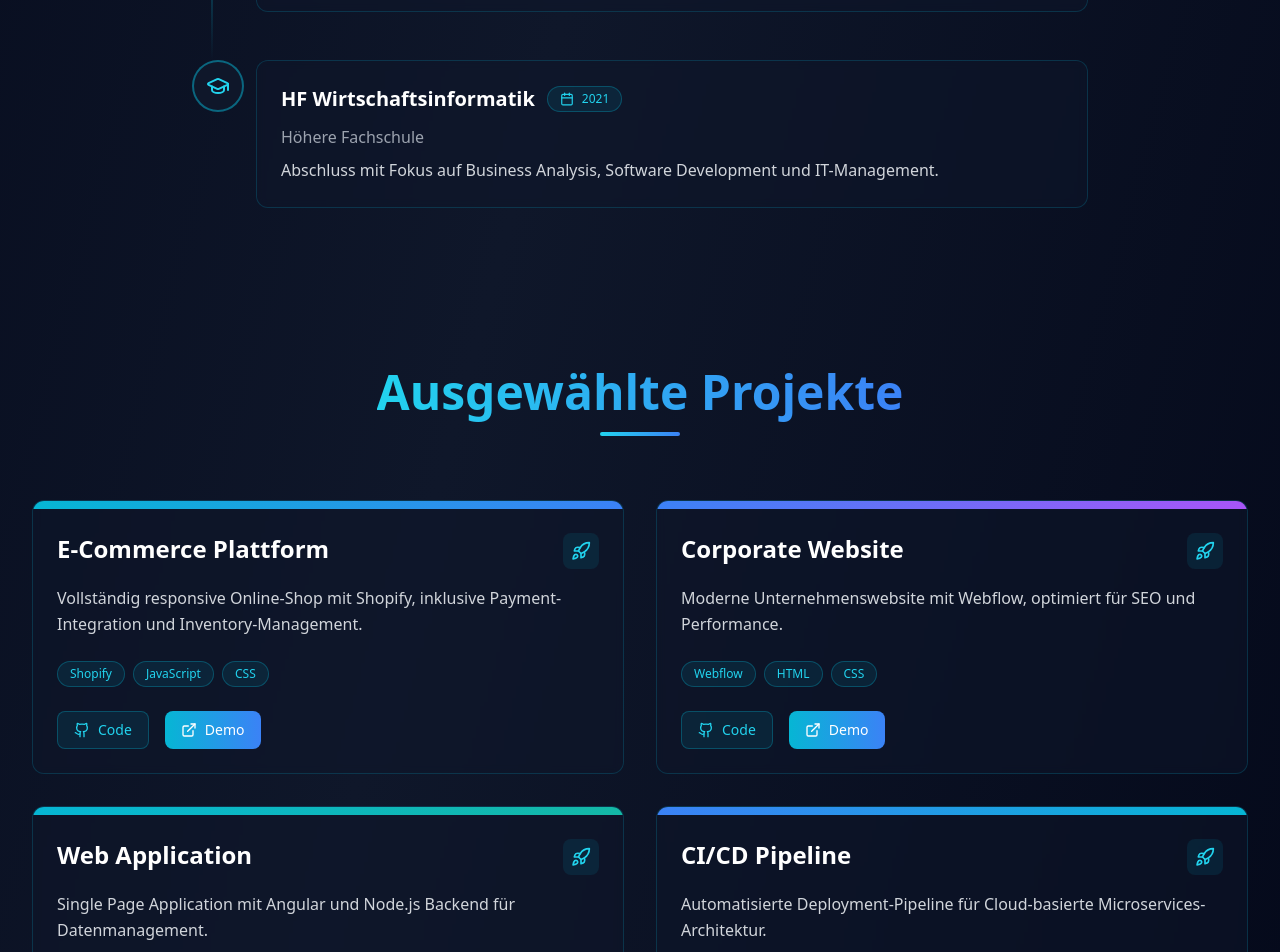
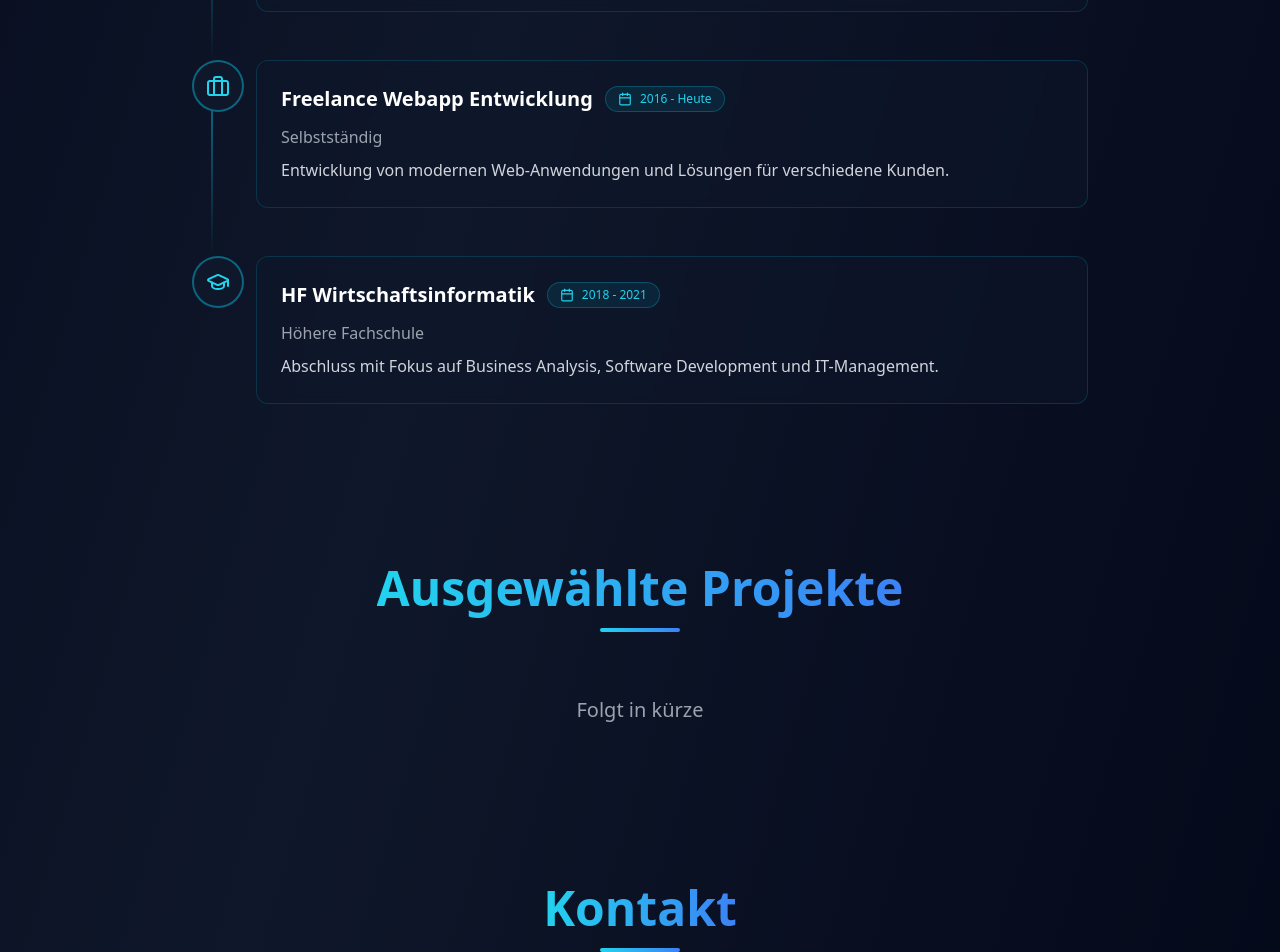
Before and after one commit to notisalomon/portfolio-project, a React (Vite) app: page / in a window 1280 px wide. Shown: the part 2660-3612 px from the top of the page. Built offline with nearby package versions, Linux system fonts and the light colour scheme.

Commit message:
Updated Experience.tsx

```diff
--- a/src/components/Contact.tsx
+++ b/src/components/Contact.tsx
@@ -16,10 +16,7 @@ const Contact = () => {
     setSubmitStatus('idle');
 
     try {
-      const supabaseUrl = import.meta.env.VITE_SUPABASE_URL;
-      const apiUrl = `${supabaseUrl}/functions/v1/send-contact-email`;
-
-      const response = await fetch(apiUrl, {
+      const response = await fetch('https://formspree.io/f/xkgnazlv', {
         method: 'POST',
         headers: {
           'Content-Type': 'application/json',
@@ -28,12 +25,15 @@ const Contact = () => {
           name: formData.name,
           email: formData.email,
           message: formData.message,
+          _replyto: formData.email,
+          _subject: `Neue Nachricht von ${formData.name}`,
         }),
       });
 
       if (response.ok) {
         setSubmitStatus('success');
         setFormData({ name: '', email: '', message: '' });
+        setTimeout(() => setSubmitStatus('idle'), 5000);
       } else {
         setSubmitStatus('error');
       }
@@ -188,7 +188,7 @@ const Contact = () => {
 
         <div className="mt-20 pt-8 border-t border-cyan-500/20 text-center">
           <p className="text-gray-400">
-            © 2025 Labi. Designed & Built with passion in Zürich.
+            © 2025 Labi. Designed & built with passion in Zürich.
           </p>
         </div>
       </div>
--- a/src/components/Experience.tsx
+++ b/src/components/Experience.tsx
@@ -15,15 +15,23 @@ const Experience = () => {
       type: 'education',
       title: 'Bachelor Informatik (FH)',
       organization: 'Fachhochschule Zürich',
-      period: 'In Bearbeitung',
+      period: 'Aktuell',
       description: 'Vertiefung in Software Engineering, Cloud Computing und moderne Entwicklungsmethoden.',
+    },
+    {
+      icon: <Briefcase className="text-cyan-400" size={24} />,
+      type: 'work',
+      title: 'Freelance Webapp Entwicklung',
+      organization: 'Selbstständig',
+      period: '2016 - Heute',
+      description: 'Entwicklung von modernen Web-Anwendungen und Lösungen für verschiedene Kunden.',
     },
     {
       icon: <GraduationCap className="text-cyan-400" size={24} />,
       type: 'education',
       title: 'HF Wirtschaftsinformatik',
       organization: 'Höhere Fachschule',
-      period: '2021',
+      period: '2018 - 2021',
       description: 'Abschluss mit Fokus auf Business Analysis, Software Development und IT-Management.',
     },
   ];
--- a/src/components/Projects.tsx
+++ b/src/components/Projects.tsx
@@ -1,33 +1,6 @@
 import { ExternalLink, Github, Rocket } from 'lucide-react';
 
 const Projects = () => {
-  const projects = [
-    {
-      title: 'E-Commerce Plattform',
-      description: 'Vollständig responsive Online-Shop mit Shopify, inklusive Payment-Integration und Inventory-Management.',
-      technologies: ['Shopify', 'JavaScript', 'CSS'],
-      gradient: 'from-cyan-500 to-blue-500',
-    },
-    {
-      title: 'Corporate Website',
-      description: 'Moderne Unternehmenswebsite mit Webflow, optimiert für SEO und Performance.',
-      technologies: ['Webflow', 'HTML', 'CSS'],
-      gradient: 'from-blue-500 to-purple-500',
-    },
-    {
-      title: 'Web Application',
-      description: 'Single Page Application mit Angular und Node.js Backend für Datenmanagement.',
-      technologies: ['Angular', 'Node.js', 'MS-SQL'],
-      gradient: 'from-cyan-500 to-teal-500',
-    },
-    {
-      title: 'CI/CD Pipeline',
-      description: 'Automatisierte Deployment-Pipeline für Cloud-basierte Microservices-Architektur.',
-      technologies: ['Docker', 'Kubernetes', 'CI/CD'],
-      gradient: 'from-blue-500 to-cyan-500',
-    },
-  ];
-
   return (
     <section id="projects" className="py-20 relative">
       <div className="max-w-7xl mx-auto px-4 sm:px-6 lg:px-8">
@@ -40,52 +13,8 @@ const Projects = () => {
           <div className="w-20 h-1 bg-gradient-to-r from-cyan-400 to-blue-500 mx-auto rounded-full"></div>
         </div>
 
-        <div className="grid md:grid-cols-2 gap-8">
-          {projects.map((project, index) => (
-            <div
-              key={index}
-              className="group bg-slate-900/50 backdrop-blur-sm border border-cyan-500/20 rounded-xl overflow-hidden hover:border-cyan-500/40 transition-all duration-300 hover:transform hover:scale-105"
-            >
-              <div className={`h-2 bg-gradient-to-r ${project.gradient}`}></div>
-
-              <div className="p-6">
-                <div className="flex items-start justify-between mb-4">
-                  <h3 className="text-2xl font-bold text-white group-hover:text-cyan-400 transition-colors">
-                    {project.title}
-                  </h3>
-                  <div className="p-2 bg-cyan-500/10 rounded-lg group-hover:bg-cyan-500/20 transition-colors">
-                    <Rocket className="text-cyan-400" size={20} />
-                  </div>
-                </div>
-
-                <p className="text-gray-300 mb-6 leading-relaxed">
-                  {project.description}
-                </p>
-
-                <div className="flex flex-wrap gap-2 mb-6">
-                  {project.technologies.map((tech, techIndex) => (
-                    <span
-                      key={techIndex}
-                      className="px-3 py-1 bg-cyan-500/10 border border-cyan-500/30 rounded-full text-cyan-400 text-xs font-medium"
-                    >
-                      {tech}
-                    </span>
-                  ))}
-                </div>
-
-                <div className="flex gap-4">
-                  <button className="flex items-center gap-2 px-4 py-2 bg-cyan-500/10 border border-cyan-500/30 rounded-lg text-cyan-400 hover:bg-cyan-500/20 transition-all duration-300 text-sm font-medium">
-                    <Github size={16} />
-                    Code
-                  </button>
-                  <button className="flex items-center gap-2 px-4 py-2 bg-gradient-to-r from-cyan-500 to-blue-500 text-white rounded-lg hover:shadow-lg hover:shadow-cyan-500/50 transition-all duration-300 text-sm font-medium">
-                    <ExternalLink size={16} />
-                    Demo
-                  </button>
-                </div>
-              </div>
-            </div>
-          ))}
+        <div className="text-center">
+          <p className="text-xl text-gray-400 font-medium">Folgt in kürze</p>
         </div>
       </div>
     </section>
```
